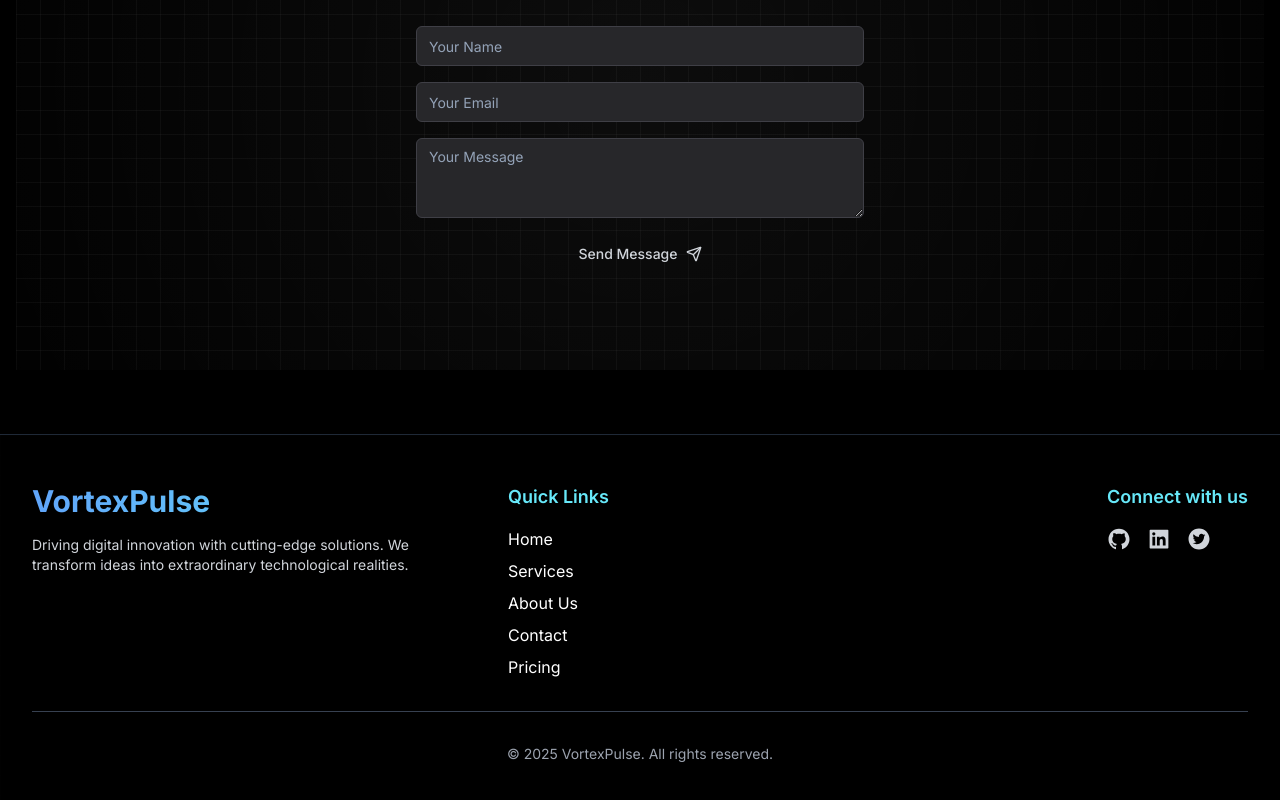
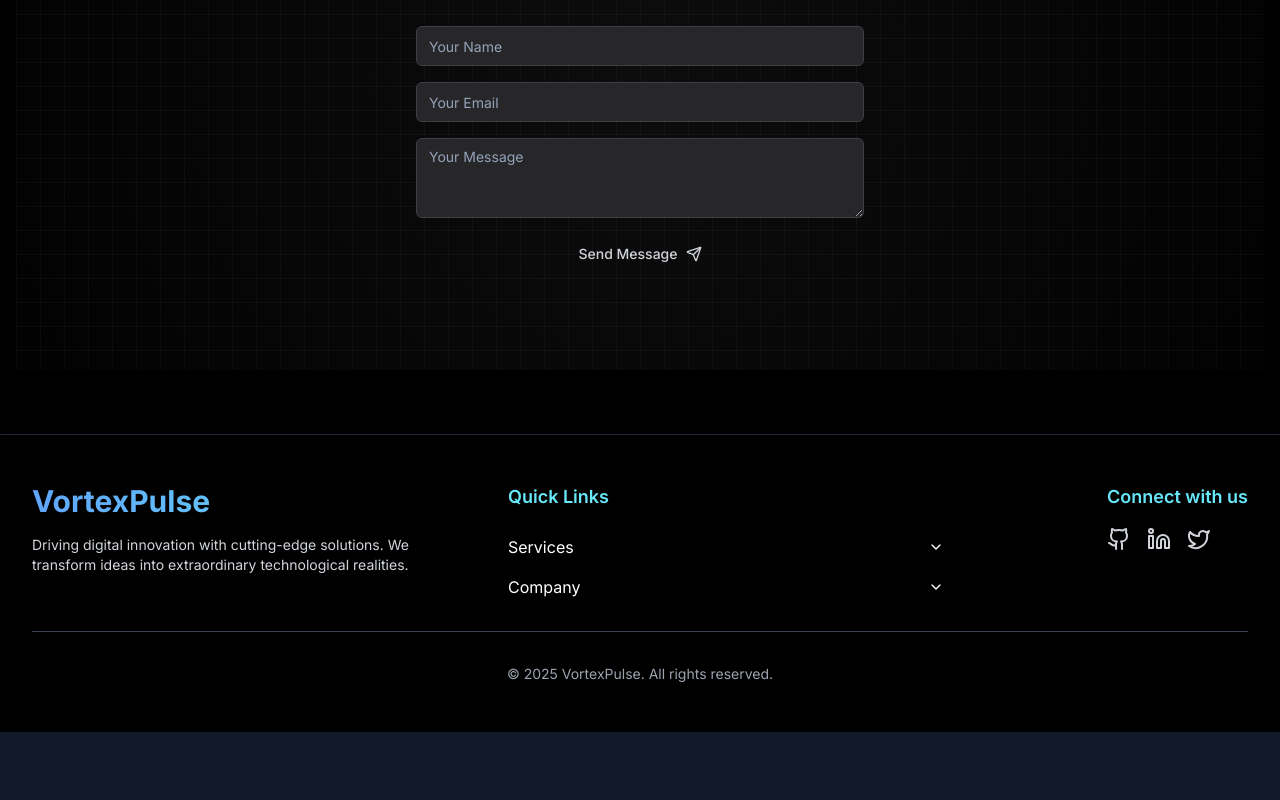
Before and after one commit to Matuzay32/company-01, a Next.js app: page /contact in a window 1280 px wide. Shown: the part 1147-1947 px from the top of the page. After the commit the page ends 1879 px from the top, so only its background shows below. Built offline with nearby package versions, Linux system fonts and the light colour scheme.

Commit message:
refactor: improve footer component structure and add dropdown menu functionality

```diff
--- a/app/layout.tsx
+++ b/app/layout.tsx
@@ -3,7 +3,7 @@ import './globals.css';
 import HeaderGlobal from '@/components/ui/Headers/headerGlobal';
 import { Inter } from 'next/font/google';
 import type { Metadata } from 'next';
-import Footer from '@/components/Footer/Footer';
+import { Footer } from '@/components/Footer/Footer';
 import LoadingBar from '@/components/Loadding/LoadingBar';
 
 const inter = Inter({ subsets: ['latin'] });
--- a/components/Footer/Footer.tsx
+++ b/components/Footer/Footer.tsx
@@ -1,30 +1,54 @@
 'use client';
+import React, { useState } from 'react';
+import { Github, Linkedin, Twitter } from 'lucide-react';
+import {
+  FooterDropdownMenuItem,
+  type FooterMenuItem,
+} from './FooterDropdownMenuItem';
 
-import {
-  AiFillGithub,
-  AiFillLinkedin,
-  AiFillTwitterCircle,
-} from 'react-icons/ai';
+type MenuSection = {
+  title: string;
+  items: FooterMenuItem[];
+};
 
-import Link from 'next/link';
-import { motion } from 'framer-motion';
+const menus: Record<string, MenuSection> = {
+  services: {
+    title: 'Services',
+    items: [
+      { label: 'Landing Pages', href: '/services/landing-pages' },
+      { label: 'Web Design', href: '/services/web-design' },
+      { label: 'Web Development', href: '/services/web-development' },
+      { label: 'Software Development', href: '/services/software-development' },
+    ],
+  },
+  company: {
+    title: 'Company',
+    items: [
+      { label: 'About', href: '/about' },
+      { label: 'Staff Augmentation', href: '/services/staff-augmentation' },
+      { label: 'Contact', href: '/contact' },
+      { label: 'Pricing', href: '/pricing' },
+    ],
+  },
+};
 
-const Footer = () => {
+const socialLinks = [
+  { Icon: Github, href: 'https://github.com/vortexpulse' },
+  { Icon: Linkedin, href: 'https://linkedin.com/company/vortexpulse' },
+  { Icon: Twitter, href: 'https://twitter.com/vortexpulse' },
+];
+
+export const Footer = () => {
+  const [activeDropdown, setActiveDropdown] = useState<string | null>(null);
   const currentYear = new Date().getFullYear();
 
-  const footerLinks = [
-    { name: 'Home', href: '/' },
-    { name: 'Services', href: '/services' },
-    { name: 'About Us', href: '/about' },
-    { name: 'Contact', href: '/contact' },
-    { name: 'Pricing', href: '/pricing' },
-  ];
+  const toggleDropdown = (menu: string) => {
+    setActiveDropdown(activeDropdown === menu ? null : menu);
+  };
 
-  const socialLinks = [
-    { Icon: AiFillGithub, href: 'https://github.com/vortexpulse' },
-    { Icon: AiFillLinkedin, href: 'https://linkedin.com/company/vortexpulse' },
-    { Icon: AiFillTwitterCircle, href: 'https://twitter.com/vortexpulse' },
-  ];
+  const closeDropdowns = () => {
+    setActiveDropdown(null);
+  };
 
   return (
     <footer className="w-full bg-black text-white border-t border-gray-800 relative overflow-hidden">
@@ -51,19 +75,14 @@ const Footer = () => {
         <rect width="100%" height="100%" fill="url(#grid)" />
       </svg>
 
-      {/* Contenido del footer con backdrop-filter */}
+      {/* Footer content with backdrop filter */}
       <div className="relative backdrop-blur-sm bg-black bg-opacity-70">
         <div className="max-w-7xl mx-auto px-4 sm:px-6 lg:px-8 py-12">
           <div className="flex flex-wrap gap-8 justify-between">
-            {/* Columnas 1 y 2 */}
+            {/* Column 1 and 2 */}
             <div className="grid grid-cols-1 md:grid-cols-2 gap-10 w-full md:w-3/4">
-              {/* Columna 1: Logo y descripción */}
-              <motion.div
-                initial={{ opacity: 0, y: 20 }}
-                animate={{ opacity: 1, y: 0 }}
-                transition={{ duration: 0.5 }}
-                className="space-y-4"
-              >
+              {/* Column 1: Logo and description */}
+              <div className="space-y-4">
                 <h2 className="text-3xl font-bold bg-gradient-to-r from-blue-400 to-cyan-300 bg-clip-text text-transparent">
                   VortexPulse
                 </h2>
@@ -71,78 +90,58 @@ const Footer = () => {
                   Driving digital innovation with cutting-edge solutions. We
                   transform ideas into extraordinary technological realities.
                 </p>
-              </motion.div>
+              </div>
 
-              {/* Columna 2: Enlaces rápidos */}
-              <motion.div
-                initial={{ opacity: 0, y: 20 }}
-                animate={{ opacity: 1, y: 0 }}
-                transition={{ duration: 0.5, delay: 0.2 }}
-              >
-                <h3 className="text-lg font-semibold mb-4 text-cyan-300">
+              {/* Column 2: Quick Links with Dropdowns */}
+              <div className="space-y-6">
+                <h3 className="text-lg font-semibold text-cyan-300">
                   Quick Links
                 </h3>
-                <ul className="space-y-2">
-                  {footerLinks.map((link) => (
-                    <motion.li
-                      key={link.name}
-                      whileHover={{ scale: 1.05, x: 10 }}
-                      transition={{ type: 'spring', stiffness: 300 }}
-                    >
-                      <Link
-                        href={link.href}
-                        className="hover:text-cyan-300 transition-colors"
-                      >
-                        {link.name}
-                      </Link>
-                    </motion.li>
+                <div className="space-y-4">
+                  {Object.entries(menus).map(([key, { title, items }]) => (
+                    <FooterDropdownMenuItem
+                      key={key}
+                      label={title}
+                      menuKey={key}
+                      items={items}
+                      activeDropdown={activeDropdown}
+                      toggleDropdown={toggleDropdown}
+                      closeDropdowns={closeDropdowns}
+                    />
                   ))}
-                </ul>
-              </motion.div>
+                </div>
+              </div>
             </div>
 
-            {/* Columna 3: Redes sociales */}
-            <motion.div
-              initial={{ opacity: 0, y: 20 }}
-              animate={{ opacity: 1, y: 0 }}
-              transition={{ duration: 0.5, delay: 0.4 }}
-              className="w-full md:w-auto"
-            >
+            {/* Column 3: Social Links */}
+            <div className="w-full md:w-auto">
               <h3 className="text-lg font-semibold mb-4 text-cyan-300">
                 Connect with us
               </h3>
               <div className="flex space-x-4">
                 {socialLinks.map(({ Icon, href }, index) => (
-                  <motion.a
+                  <a
                     key={index}
                     href={href}
                     target="_blank"
                     rel="noopener noreferrer"
-                    whileHover={{ scale: 1.2, rotate: 5 }}
-                    whileTap={{ scale: 0.9 }}
+                    className="transform hover:scale-110 transition-transform"
                   >
                     <Icon className="h-6 w-6 text-gray-300 hover:text-cyan-300 transition-colors" />
-                  </motion.a>
+                  </a>
                 ))}
               </div>
-            </motion.div>
+            </div>
           </div>
 
           {/* Copyright */}
-          <motion.div
-            className="mt-8 pt-8 border-t border-gray-700 text-center"
-            initial={{ opacity: 0 }}
-            animate={{ opacity: 1 }}
-            transition={{ duration: 0.5, delay: 0.6 }}
-          >
+          <div className="mt-8 pt-8 border-t border-gray-700 text-center">
             <p className="text-sm text-gray-400">
               © {currentYear} VortexPulse. All rights reserved.
             </p>
-          </motion.div>
+          </div>
         </div>
       </div>
     </footer>
   );
 };
-
-export default Footer;
--- /dev/null
+++ b/components/Footer/FooterDropdownMenuItem.tsx
@@ -0,0 +1,57 @@
+'use client';
+import React from 'react';
+import { ChevronDown } from 'lucide-react';
+
+export type FooterMenuItem = {
+  label: string;
+  href: string;
+};
+
+type FooterDropdownProps = {
+  label: string;
+  menuKey: string;
+  items: FooterMenuItem[];
+  activeDropdown: string | null;
+  toggleDropdown: (menu: string) => void;
+  closeDropdowns: () => void;
+};
+
+export const FooterDropdownMenuItem = ({
+  label,
+  menuKey,
+  items,
+  activeDropdown,
+  toggleDropdown,
+  closeDropdowns,
+}: FooterDropdownProps) => {
+  return (
+    <div className="relative group">
+      <button
+        className="w-full text-left flex items-center justify-between hover:text-cyan-300 transition-colors"
+        onClick={() => toggleDropdown(menuKey)}
+      >
+        <span>{label}</span>
+        <ChevronDown
+          size={16}
+          className={`transition-transform ${
+            activeDropdown === menuKey ? 'rotate-180' : ''
+          }`}
+        />
+      </button>
+      {activeDropdown === menuKey && (
+        <div className="mt-2 space-y-2 pl-4 border-l border-gray-700">
+          {items.map((item, idx) => (
+            <a
+              key={idx}
+              href={item.href}
+              className="block text-gray-300 hover:text-cyan-300 transition-colors"
+              onClick={closeDropdowns}
+            >
+              {item.label}
+            </a>
+          ))}
+        </div>
+      )}
+    </div>
+  );
+};
```
